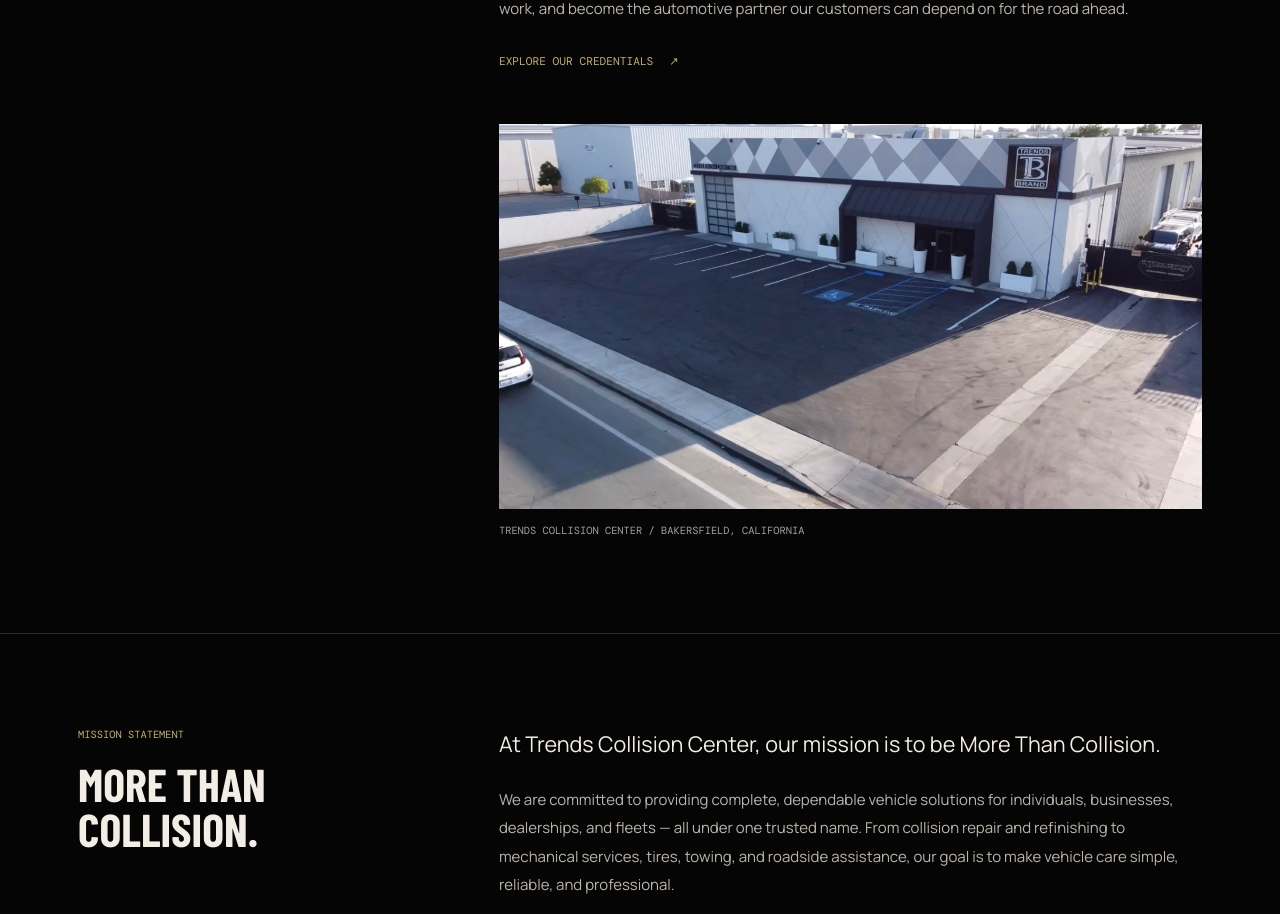
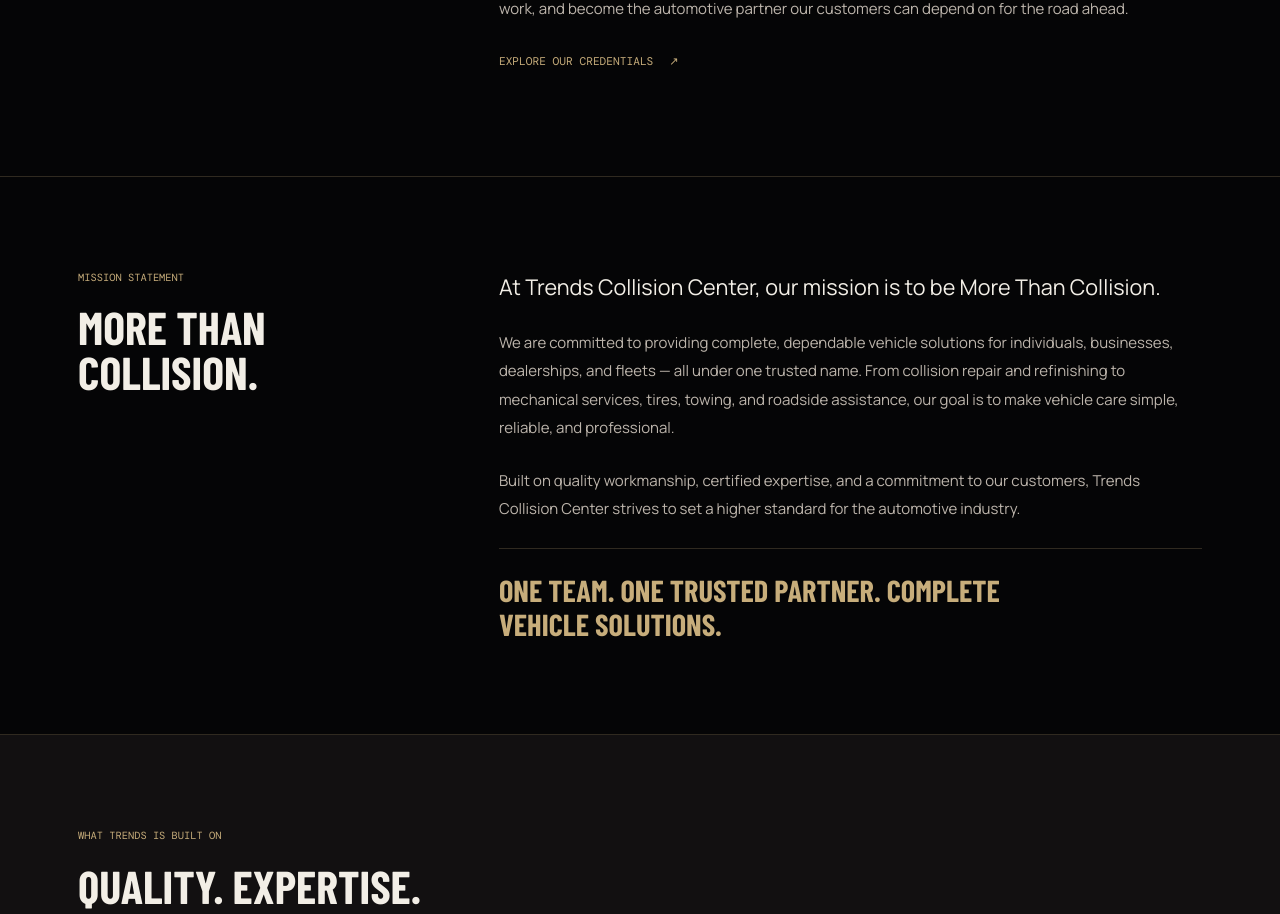
Before and after one commit to citrynmarketingdevelopment/trends-frontend, a Next.js app: page /about in a window 1280 px wide. Shown: the part 1280-2194 px from the top of the page. Built offline with nearby package versions, Linux system fonts and the light colour scheme; a web font is replaced by a local one.

Commit message:
About us photo

```diff
--- a/src/app/about/page.tsx
+++ b/src/app/about/page.tsx
@@ -92,16 +92,6 @@
           <Link className={styles.textLink} href="/certifications">
             Explore our credentials <span aria-hidden="true">↗</span>
           </Link>
-          <figure className={styles.shopFigure}>
-            <Image
-              src="/images/The%20Shop/IMG_4413.jpeg"
-              alt="Exterior of Trends Collision Center in Bakersfield"
-              width={1206}
-              height={661}
-              sizes="(max-width: 767px) 100vw, 60vw"
-            />
-            <figcaption>Trends Collision Center / Bakersfield, California</figcaption>
-          </figure>
         </div>
       </section>
       <section className={`${styles.section} ${styles.split}`} aria-labelledby="mission-title">
--- a/src/components/marketing-site/marketing-site.module.css
+++ b/src/components/marketing-site/marketing-site.module.css
@@ -518,22 +518,6 @@
   font-size: 1.35rem;
   line-height: 1.65;
 }
-.shopFigure {
-  margin: 2.5rem 0 0;
-}
-.shopFigure img {
-  display: block;
-  width: 100%;
-  height: auto;
-}
-.shopFigure figcaption {
-  margin-top: 0.75rem;
-  color: var(--trends-muted);
-  font-family: var(--font-trends-mono), monospace;
-  font-size: 0.65rem;
-  letter-spacing: 0;
-  text-transform: uppercase;
-}
 .values {
   background: var(--trends-carbon);
 }
```
Also changed, not shown: 1 other file (tests, documents, lock files or other folders).
